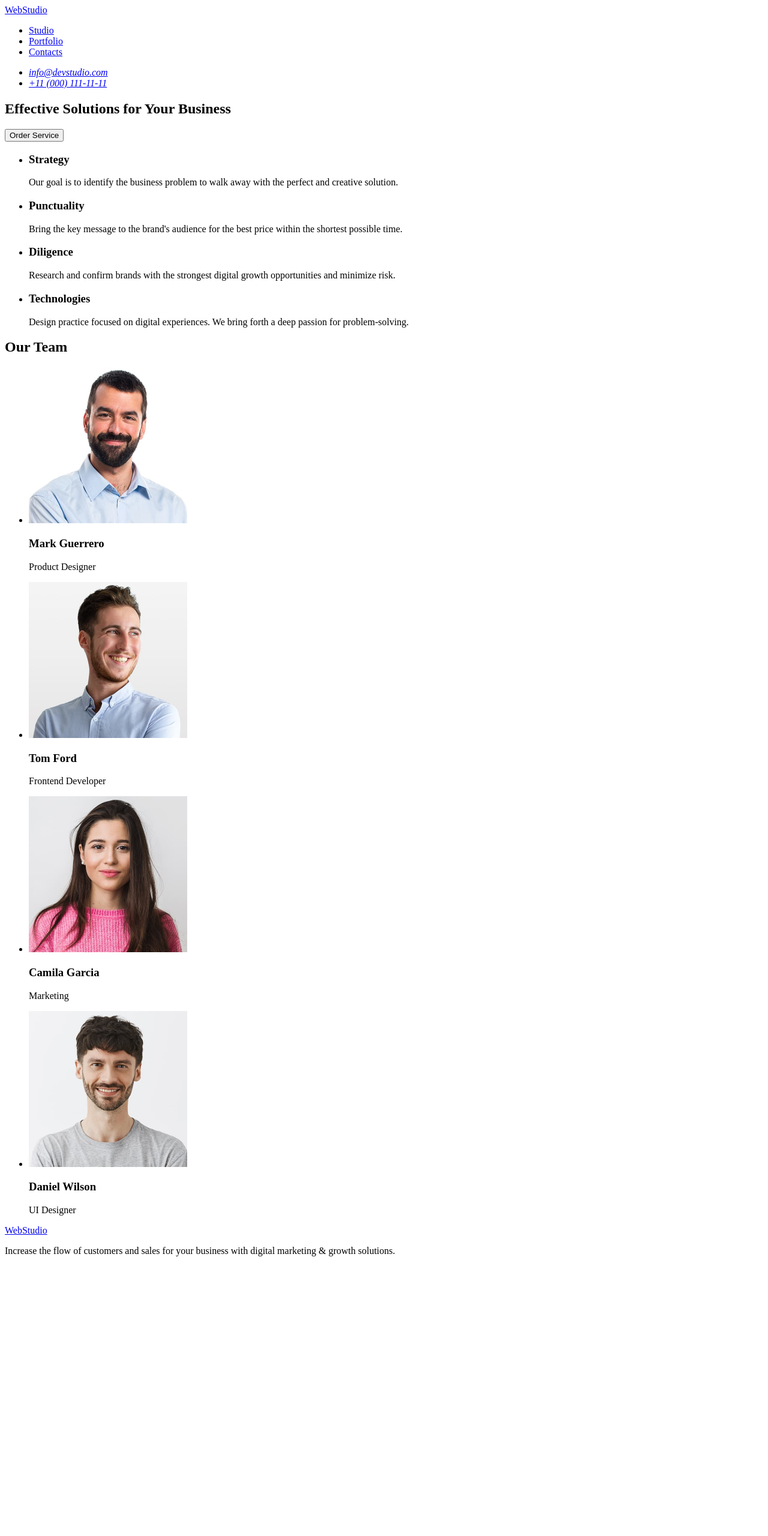
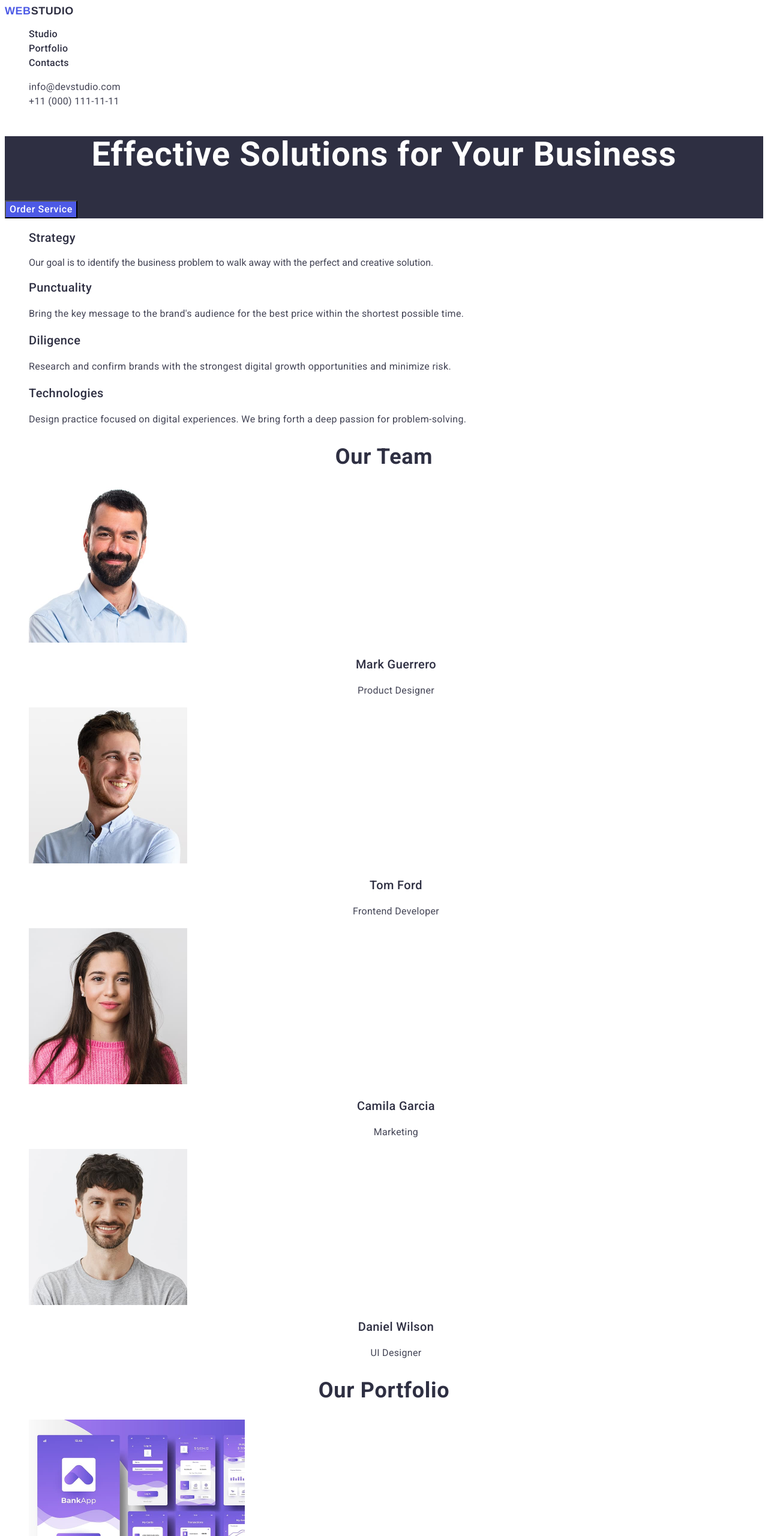
Before and after one commit to KarinaBosenko/goit-markup-hw-02, a plain HTML site: page index.html in a window 1280 px wide. Shown: the top 2560 px of the page at 60% size. Before the commit the page ends 2110 px from the top, so only its background shows below. Drawn offline with Linux system fonts and the light colour scheme.

Commit message:
add styles file

```diff
--- /dev/null
+++ b/css/styles.css
@@ -0,0 +1,157 @@
+body {
+  font-family: "Roboto", Helvetica, sans-serif;
+  color: #434455;
+  background-color: #fff;
+}
+
+ul {
+  list-style-type: none;
+}
+
+a {
+  text-decoration: none;
+}
+
+.header-nav-logo {
+  font-family: "Raleway-Bold", Helvetica;
+  font-weight: 700;
+  font-size: 18px;
+  line-height: 1.16667;
+  letter-spacing: 0.03em;
+  text-transform: uppercase;
+  color: #2e2f42;
+}
+
+.header-nav-logo-iris {
+  color: #4d5ae5;
+}
+
+.header-nav-list-item-text {
+  font-weight: 500;
+  font-size: 16px;
+  line-height: 1.5;
+  letter-spacing: 0.02em;
+  color: #2e2f42;
+}
+
+.header-address-list-item-text {
+  font-weight: 400;
+  font-size: 16px;
+  line-height: 1.5;
+  letter-spacing: 0.02em;
+  color: #434455;
+  font-style: normal;
+}
+
+.hero-banner {
+  background-color: #2e2f42;
+}
+
+.hero-banner-title {
+  font-weight: 700;
+  font-size: 56px;
+  line-height: 1.07143;
+  letter-spacing: 0.02em;
+  text-align: center;
+  color: #fff;
+}
+
+.hero-banner-button {
+  font-family: inherit;
+  background-color: #4d5ae5;
+  font-weight: 500;
+  font-size: 16px;
+  line-height: 1.5;
+  letter-spacing: 0.04em;
+  color: #fff;
+  cursor: pointer;
+}
+
+.strengths-title-list-item-title {
+  font-weight: 500;
+  font-size: 20px;
+  line-height: 1.2;
+  letter-spacing: 0.02em;
+  color: #2e2f42;
+}
+
+.strengths-title-list-item-text {
+  font-size: 16px;
+  line-height: 1.5;
+  letter-spacing: 0.02em;
+}
+
+.team-title {
+  font-weight: 700;
+  font-size: 36px;
+  line-height: 1.11111;
+  letter-spacing: 0.02em;
+  text-align: center;
+  color: #2e2f42;
+}
+
+.team-list-item-title {
+  font-weight: 500;
+  font-size: 20px;
+  line-height: 1.2;
+  letter-spacing: 0.02em;
+  text-align: center;
+  color: #2e2f42;
+}
+
+.team-list-item-text {
+  font-size: 16px;
+  line-height: 1.5;
+  letter-spacing: 0.02em;
+  text-align: center;
+}
+
+.portfolio-title {
+  font-weight: 700;
+  font-size: 36px;
+  line-height: 1.11111;
+  letter-spacing: 0.02em;
+  text-align: center;
+  color: #2e2f42;
+}
+
+.portfolio-list-item-title {
+  font-weight: 500;
+  font-size: 20px;
+  line-height: 1.2;
+  letter-spacing: 0.02em;
+  color: #2e2f42;
+}
+
+.portfolio-list-item-text {
+  font-weight: 400;
+  font-size: 16px;
+  line-height: 1.5;
+  letter-spacing: 0.02em;
+}
+
+/** footer section start **/
+.footer {
+  background-color: #2e2f42;
+}
+
+.footer-logo {
+  font-weight: 700;
+  font-size: 18px;
+  line-height: 1.16667;
+  letter-spacing: 0.03em;
+  text-transform: uppercase;
+  color: #f4f4fd;
+}
+
+.footer-logo-iris {
+  color: #4d5ae5;
+}
+
+.footer-text {
+  font-weight: 400;
+  font-size: 16px;
+  line-height: 1.5;
+  letter-spacing: 0.02em;
+  color: #f4f4fd;
+}
--- a/index.html
+++ b/index.html
@@ -4,113 +4,215 @@
     <meta charset="UTF-8" />
     <meta name="viewport" content="width=device-width, initial-scale=1.0" />
     <title>WebStudio</title>
+    <link rel="preconnect" href="https://fonts.googleapis.com" />
+    <link rel="preconnect" href="https://fonts.gstatic.com" crossorigin />
+    <link
+      href="https://fonts.googleapis.com/css2?family=Raleway:wght@700&family=Roboto:ital,wght@0,100..900;1,100..900&display=swap"
+      rel="stylesheet"
+    />
+    <link rel="stylesheet" href="./css/styles.css" />
   </head>
   <body>
-    <header>
-      <nav>
-        <a href="./index.html">WebStudio</a>
-        <ul>
-          <li><a href="#">Studio</a></li>
-          <li><a href="#">Portfolio</a></li>
-          <li><a href="#">Contacts</a></li>
+    <header class="header">
+      <nav class="header-nav">
+        <a class="header-nav-logo" href="./index.html">
+          <span class="header-nav-logo-iris">Web</span>Studio
+        </a>
+        <ul class="header-nav-list">
+          <li class="header-nav-list-item">
+            <a class="header-nav-list-item-text" href="#">Studio</a>
+          </li>
+          <li class="header-nav-list-item">
+            <a class="header-nav-list-item-text" href="#">Portfolio</a>
+          </li>
+          <li class="header-nav-list-item">
+            <a class="header-nav-list-item-text" href="#">Contacts</a>
+          </li>
         </ul>
       </nav>
       <address>
-        <ul>
-          <li><a href="mailto:info@devstudio.com">info@devstudio.com</a></li>
-          <li><a href="tel:+110001111111">+11 (000) 111-11-11</a></li>
+        <ul class="header-address-list">
+          <li class="header-address-list-item">
+            <a
+              class="header-address-list-item-text"
+              href="mailto:info@devstudio.com"
+              >info@devstudio.com</a
+            >
+          </li>
+          <li>
+            <a class="header-address-list-item-text" href="tel:+110001111111"
+              >+11 (000) 111-11-11</a
+            >
+          </li>
         </ul>
       </address>
     </header>
 
     <main>
-      <section>
-        <h1>Effective Solutions for Your Business</h1>
-        <button type="button">Order Service</button>
+      <section class="hero-banner">
+        <h1 class="hero-banner-title">Effective Solutions for Your Business</h1>
+        <button class="hero-banner-button" type="button">Order Service</button>
       </section>
-      <section>
-        <h2 hidden>Our strengths</h2>
-        <ul>
-          <li>
-            <h3>Strategy</h3>
+      <section class="strengths">
+        <h2 class="strengths-title" hidden>Our strengths</h2>
+        <ul class="strengths-title-list">
+          <li class="strengths-title-list-item">
+            <h3 class="strengths-title-list-item-title">Strategy</h3>
             <p>
               Our goal is to identify the business problem to walk away with the
               perfect and creative solution.
             </p>
           </li>
-          <li>
-            <h3>Punctuality</h3>
-            <p>
+          <li class="strengths-title-list-item">
+            <h3 class="strengths-title-list-item-title">Punctuality</h3>
+            <p class="strengths-title-list-item-text">
               Bring the key message to the brand's audience for the best price
               within the shortest possible time.
             </p>
           </li>
-          <li>
-            <h3>Diligence</h3>
-            <p>
+          <li class="strengths-title-list-item">
+            <h3 class="strengths-title-list-item-title">Diligence</h3>
+            <p class="strengths-title-list-item-text">
               Research and confirm brands with the strongest digital growth
               opportunities and minimize risk.
             </p>
           </li>
-          <li>
-            <h3>Technologies</h3>
-            <p>
+          <li class="strengths-title-list-item">
+            <h3 class="strengths-title-list-item-title">Technologies</h3>
+            <p class="strengths-title-list-item-text">
               Design practice focused on digital experiences. We bring forth a
               deep passion for problem-solving.
             </p>
           </li>
         </ul>
       </section>
-      <section>
-        <h2>Our Team</h2>
-        <ul>
-          <li>
+      <section class="team">
+        <h2 class="team-title">Our Team</h2>
+        <ul class="team-list">
+          <li class="team-list-item">
             <img
               src="./images/mark.jpg"
               alt="Mark Guerrero"
               width="264"
               height="260"
+              class="team-list-item-image"
             />
-            <h3>Mark Guerrero</h3>
-            <p>Product Designer</p>
+            <h3 class="team-list-item-title">Mark Guerrero</h3>
+            <p class="team-list-item-text">Product Designer</p>
           </li>
-          <li>
+          <li class="team-list-item">
             <img
               src="./images/tom.jpg"
               alt="Tom Ford"
               width="264"
               height="260"
+              class="team-list-item-image"
             />
-            <h3>Tom Ford</h3>
-            <p>Frontend Developer</p>
+            <h3 class="team-list-item-title">Tom Ford</h3>
+            <p class="team-list-item-text">Frontend Developer</p>
           </li>
-          <li>
+          <li class="team-list-item">
             <img
               src="./images/camila.jpg"
               alt="Camila Garcia"
               width="264"
               height="260"
+              class="team-list-item-image"
             />
-            <h3>Camila Garcia</h3>
-            <p>Marketing</p>
+            <h3 class="team-list-item-title">Camila Garcia</h3>
+            <p class="team-list-item-text">Marketing</p>
           </li>
-          <li>
+          <li class="team-list-item">
             <img
               src="./images/daniel.jpg"
               alt="Daniel Wilson"
               width="264"
               height="260"
+              class="team-list-item-image"
             />
-            <h3>Daniel Wilson</h3>
-            <p>UI Designer</p>
+            <h3 class="team-list-item-title">Daniel Wilson</h3>
+            <p class="team-list-item-text">UI Designer</p>
+          </li>
+        </ul>
+      </section>
+      <section class="portfolio">
+        <h2 class="portfolio-title">Our Portfolio</h2>
+        <ul class="portfolio-list">
+          <li class="portfolio-list-item">
+            <img
+              src="./images/bankapp.jpg"
+              alt="Banking App"
+              width="360"
+              height="300"
+              class="portfolio-list-item-image"
+            />
+            <h3 class="portfolio-list-item-title">Banking App</h3>
+            <p class="portfolio-list-item-text">App</p>
+          </li>
+          <li class="portfolio-list-item">
+            <img
+              src="./images/payment.jpg"
+              alt="Cashless Payment"
+              width="360"
+              height="300"
+              class="portfolio-list-item-image"
+            />
+            <h3 class="portfolio-list-item-title">Cashless Payment</h3>
+            <p class="portfolio-list-item-text">Marketing</p>
+          </li>
+          <li class="portfolio-list-item">
+            <img
+              src="./images/meditationapp.jpg"
+              alt="Meditation App"
+              width="360"
+              height="300"
+              class="portfolio-list-item-image"
+            />
+            <h3 class="portfolio-list-item-title">Meditation App</h3>
+            <p class="portfolio-list-item-text">App</p>
+          </li>
+          <li class="portfolio-list-item">
+            <img
+              src="./images/taxiservice.jpg"
+              alt="Taxi Service"
+              width="360"
+              height="300"
+              class="portfolio-list-item-image"
+            />
+            <h3 class="portfolio-list-item-title">Taxi Service</h3>
+            <p class="portfolio-list-item-text">Marketing</p>
+          </li>
+          <li class="portfolio-list-item">
+            <img
+              src="./images/screen.jpg"
+              alt="Screen Illustrations"
+              width="360"
+              height="300"
+              class="portfolio-list-item-image"
+            />
+            <h3 class="portfolio-list-item-title">Screen Illustrations</h3>
+            <p class="portfolio-list-item-text">Design</p>
+          </li>
+          <li class="portfolio-list-item">
+            <img
+              src="./images/onlinecourses.jpg"
+              alt="Online Courses"
+              width="360"
+              height="300"
+              class="portfolio-list-item-image"
+            />
+            <h3 class="portfolio-list-item-title">Online Courses</h3>
+            <p class="portfolio-list-item-text">Marketing</p>
           </li>
         </ul>
       </section>
     </main>
 
-    <footer>
-      <a href="./index.html">WebStudio</a>
-      <p>
+    <footer class="footer">
+      <a class="footer-logo" href="./index.html">
+        <span class="footer-logo-iris">Web</span>Studio
+      </a>
+      <p class="footer-text">
         Increase the flow of customers and sales for your business with digital
         marketing & growth solutions.
       </p>
```
Also changed, not shown: images/bankapp.jpg (added), images/meditationapp.jpg (added), images/onlinecourses.jpg (added), images/payment.jpg (added), images/screen.jpg (added), images/taxiservice.jpg (added).
